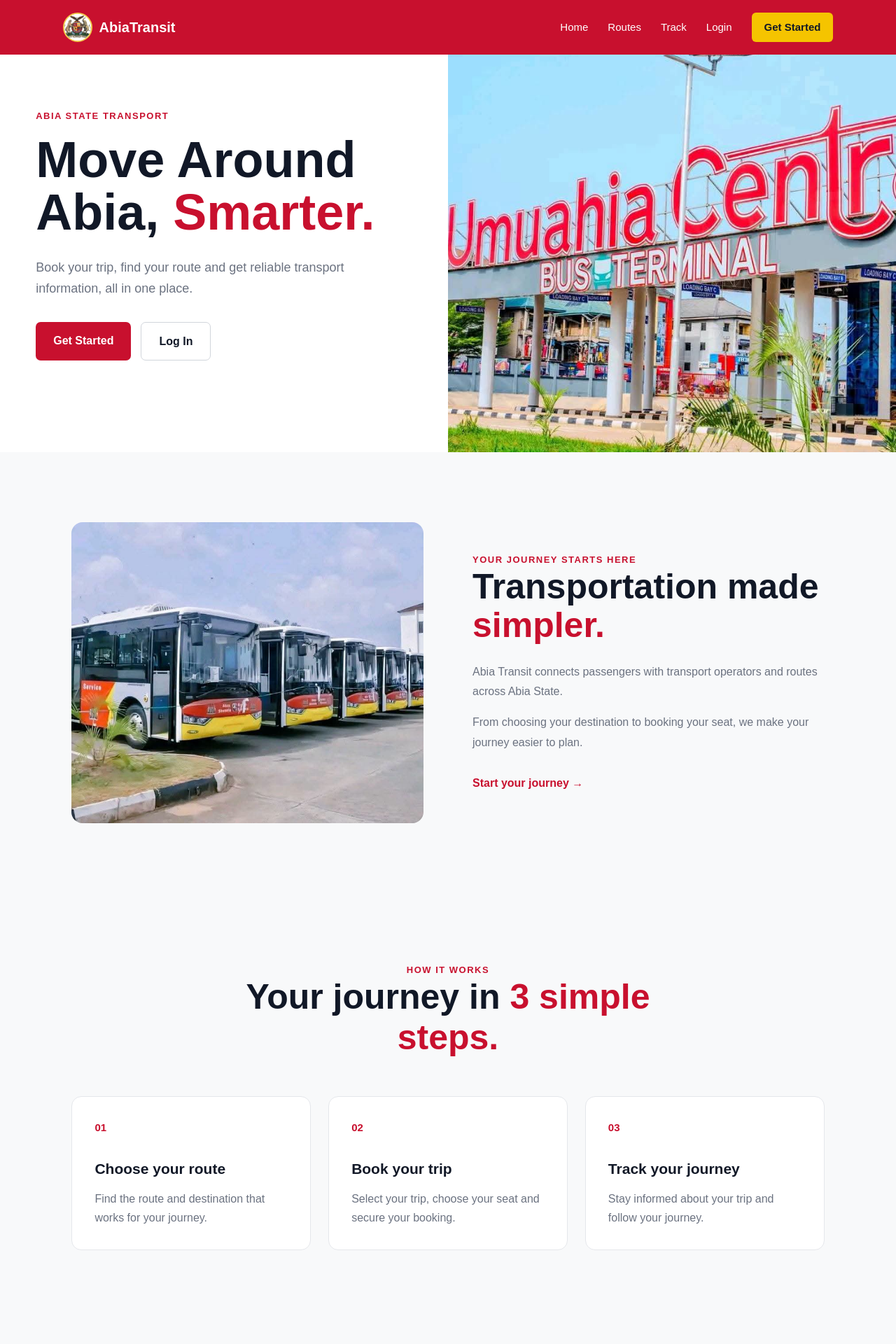
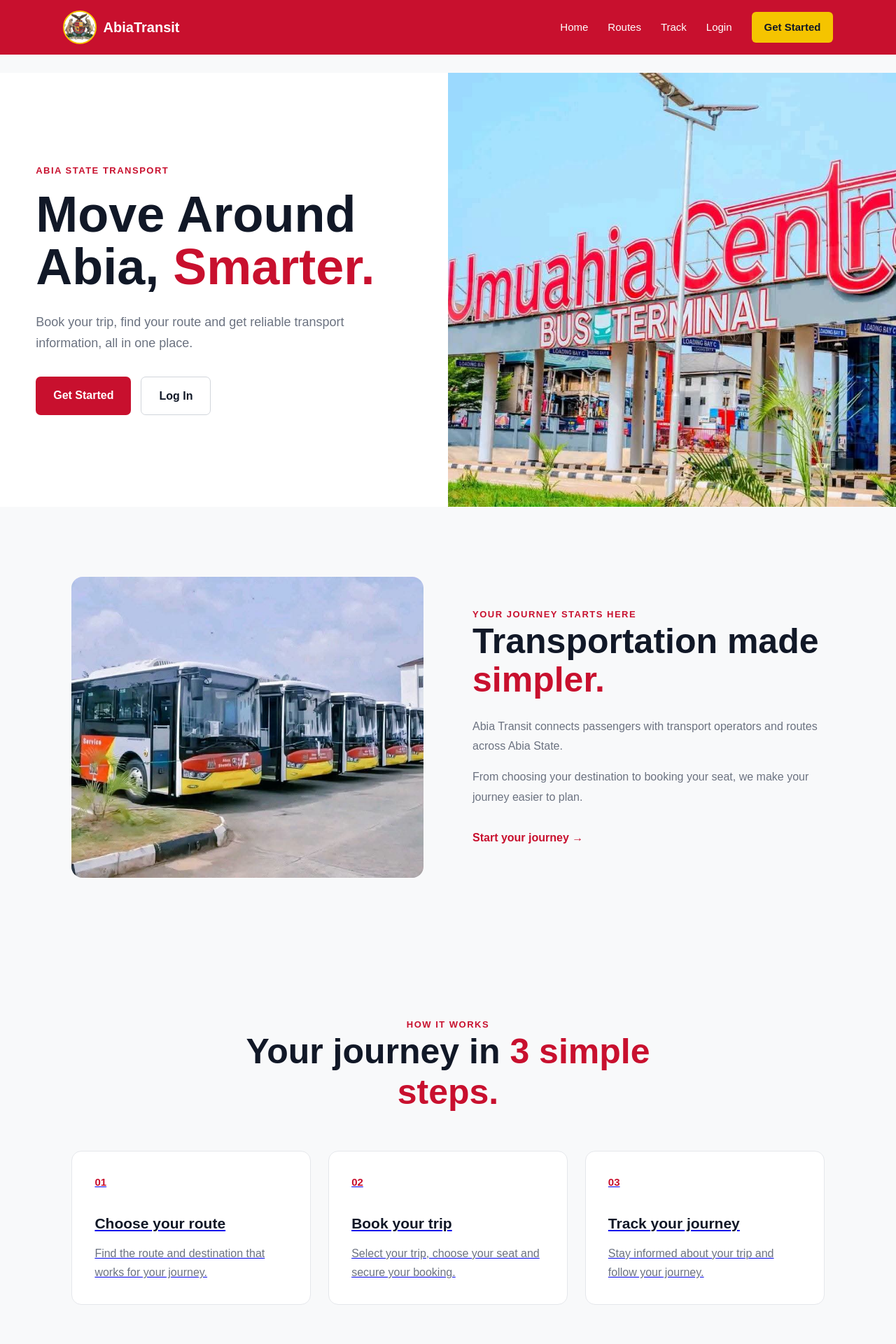
Before and after one commit to Chisom-cell/transport-project, a Django app: page / in a window 1280 px wide. Shown: the top 1920 px of the page at 70% size. Run offline with Django 5.2, Linux system fonts and the light colour scheme.

Commit message:
transport app modifications

```diff
--- a/static/css/base.css
+++ b/static/css/base.css
@@ -6,6 +6,10 @@
     margin: 0;
     padding: 0;
     box-sizing: border-box;
+}
+
+html {
+    scroll-behavior: smooth;
 }
 
 body {
@@ -20,43 +24,108 @@ body {
    NAVBAR
 ========================= */
 
-/* ================= STATIC NAVBAR ================= */
-
 .navbar {
     position: fixed;
     top: 0;
     left: 0;
     width: 100%;
+    min-height: 78px;
+
     z-index: 1000;
-}
 
-/* Prevent page content from hiding underneath navbar */
+    background: #c8102e;
 
-.navbar {
-    background: #c8102e;
-    padding: 18px 7%;
+    padding: 14px 7%;
+
     display: flex;
     justify-content: space-between;
     align-items: center;
 }
 
-.nav-link {
+
+/* =========================
+   LOGO
+========================= */
+
+.navbar .logo {
+    display: flex;
+    align-items: center;
+    gap: 10px;
+
     color: white;
     text-decoration: none;
-    font-size: 15px;
+    white-space: nowrap;
+
+    flex-shrink: 0;
+}
+
+
+/* Logo circle */
+
+.navbar .logo-circle {
+    width: 48px;
+    height: 48px;
+
+    min-width: 48px;
+    min-height: 48px;
+
+    max-width: 48px;
+    max-height: 48px;
+
+    border-radius: 50%;
+    overflow: hidden;
+
+    display: flex;
+    align-items: center;
+    justify-content: center;
+
+    background: white;
+    border: 2px solid #f5c400;
+
+    flex-shrink: 0;
+}
+
+
+/* Logo image */
+
+.navbar .logo-circle img {
+    width: 100%;
+    height: 100%;
+
+    min-width: 0;
+    min-height: 0;
+
+    max-width: 100%;
+    max-height: 100%;
+
+    object-fit: cover;
+
+    display: block;
+}
+
+
+/* Abia Transit text */
+
+.navbar .logo-text {
+    display: flex;
+    align-items: center;
+
+    color: white;
+
+    line-height: 1;
+
+    font-size: 20px;
     font-weight: 600;
 }
 
-.nav-link:hover {
-    opacity: 0.8;
+.navbar .logo-text strong {
+    font-weight: 800;
 }
 
-.logo {
-    color: white;
-    text-decoration: none;
-    font-size: 24px;
-    font-weight: 700;
-}
+
+/* =========================
+   NAVIGATION LINKS
+========================= */
 
 .nav-links {
     display: flex;
@@ -66,20 +135,42 @@ body {
 
 .nav-links a {
     color: white;
+
     text-decoration: none;
+
     font-size: 15px;
+    font-weight: 500;
+
+    transition: opacity 0.2s ease;
 }
 
 .nav-links a:hover {
     opacity: 0.8;
 }
 
+
+/* =========================
+   NAVIGATION BUTTON
+========================= */
+
 .nav-button {
     background: #f5c400;
+
     color: #111827 !important;
-    padding: 9px 18px;
+
+    padding: 10px 18px;
+
     border-radius: 6px;
-    font-weight: 600;
+
+    font-weight: 600 !important;
+
+    transition: background 0.2s ease;
+}
+
+.nav-button:hover {
+    background: #e6b900;
+
+    opacity: 1 !important;
 }
 
 
@@ -89,56 +180,134 @@ body {
 
 .login-toggle {
     cursor: pointer;
+
     background: transparent;
+
     border: none;
+
     color: white;
+
     font-weight: 600;
 }
 
 .login-form {
     display: none;
+
     position: absolute;
+
     right: 7%;
     top: 70px;
+
     background: white;
+
     padding: 12px;
+
     border-radius: 6px;
+
     box-shadow: 0 6px 18px rgba(0, 0, 0, 0.12);
+
     color: #111827;
+
     min-width: 220px;
+
     z-index: 1000;
 }
 
 .login-form input {
     width: 100%;
+
     padding: 8px;
+
     margin-bottom: 8px;
+
     border: 1px solid #e5e7eb;
+
     border-radius: 4px;
 }
 
 .login-form button {
     width: 100%;
+
     padding: 8px;
+
     background: #c8102e;
+
     color: white;
+
     border: none;
+
     border-radius: 4px;
+
     font-weight: 600;
 }
 
 .login-form button:hover {
     cursor: pointer;
+
     opacity: 0.9;
 }
 
 
 /* =========================
-   MAIN
+   MAIN CONTENT
 ========================= */
+
+/*
+   Because the navbar is fixed,
+   push page content below it.
+*/
 
 main {
     min-height: calc(100vh - 150px);
+
+    padding-top: 78px;
+}
+
+
+/* =========================
+   SITE MESSAGES
+========================= */
+
+.site-messages {
+    max-width: 1200px;
+
+    margin: 18px auto;
+
+    padding: 0 2rem;
+}
+
+.alert {
+    padding: 10px 12px;
+
+    border-radius: 6px;
+
+    margin-bottom: 8px;
+
+    font-size: 14px;
+}
+
+.alert-success {
+    background: #f0fdf4;
+
+    border: 1px solid #bbf7d0;
+
+    color: #064e3b;
+}
+
+.alert-error {
+    background: #ffe5e5;
+
+    border: 1px solid #f5c2c2;
+
+    color: #a00000;
+}
+
+.alert-info {
+    background: #eff6ff;
+
+    border: 1px solid #bfdbfe;
+
+    color: #1e3a8a;
 }
 
 
@@ -148,13 +317,17 @@ main {
 
 footer {
     background: #1f2937;
+
     color: white;
+
     padding: 30px 7%;
+
     text-align: center;
 }
 
 footer p {
     color: #d1d5db;
+
     font-size: 14px;
 }
 
@@ -166,93 +339,48 @@ footer p {
 @media (max-width: 768px) {
 
     .navbar {
+        padding: 12px 5%;
+
+        min-height: auto;
+
         flex-direction: column;
+
         gap: 15px;
     }
 
+
+    .navbar .logo-circle {
+        width: 44px;
+        height: 44px;
+
+        min-width: 44px;
+        min-height: 44px;
+
+        max-width: 44px;
+        max-height: 44px;
+    }
+
+
+    .navbar .logo-text {
+        font-size: 18px;
+    }
+
+
     .nav-links {
         flex-wrap: wrap;
+
         justify-content: center;
+
         gap: 15px;
     }
-}
-
-.site-messages {
-    max-width: 1200px;
-    margin: 18px auto;
-    padding: 0 2rem;
-}
-
-.alert {
-    padding: 10px 12px;
-    border-radius: 6px;
-    margin-bottom: 8px;
-    font-size: 14px;
-}
-
-.alert-success {
-    background: #f0fdf4;
-    border: 1px solid #bbf7d0;
-    color: #064e3b;
-}
-
-.alert-error {
-    background: #ffe5e5;
-    border: 1px solid #f5c2c2;
-    color: #a00000;
-}
-
-.alert-info {
-    background: #eff6ff;
-    border: 1px solid #bfdbfe;
-    color: #1e3a8a;
-}
 
 
+    .nav-links a {
+        font-size: 14px;
+    }
 
-/* ================================
-   ABIA TRANSIT LOGO
-================================ */
 
-.logo {
-    display: flex;
-    align-items: center;
-    gap: 10px;
-    text-decoration: none;
-    white-space: nowrap;
+    main {
+        padding-top: 135px;
+    }
 }
-
-.logo-circle {
-    width: 42px;
-    height: 42px;
-    min-width: 42px;
-
-    border-radius: 50%;
-    overflow: hidden;
-
-    display: flex;
-    align-items: center;
-    justify-content: center;
-
-    background: #ffffff;
-    border: 2px solid #f2c94c;
-}
-
-.logo-circle img {
-    width: 100%;
-    height: 100%;
-    object-fit: cover;
-    display: block;
-}
-
-.logo-text {
-    display: flex;
-    align-items: center;
-    line-height: 1;
-    font-size: 20px;
-    font-weight: 600;
-}
-
-.logo-text strong {
-    font-weight: 800;
-}
--- a/templates/transport/book_trip.html
+++ b/templates/transport/book_trip.html
@@ -1,4 +1,4 @@
-{% extends "transport/base.html" %}
+{% extends "base.html" %}
 
 {% block title %}
     Book Trip | Abia Transit
--- a/templates/transport/booking_success.html
+++ b/templates/transport/booking_success.html
@@ -1,4 +1,4 @@
-{% extends "transport/base.html" %}
+{% extends "base.html" %}
 
 {% block title %}
     Booking Confirmed | Abia Transit
--- a/templates/transport/home.html
+++ b/templates/transport/home.html
@@ -99,7 +99,7 @@
 
     <div class="steps">
 
-        <div class="step-card">
+        <a href="{% url 'transport:routes' %}" class="step-card">
 
             <div class="step-number">01</div>
 
@@ -110,10 +110,10 @@
                 for your journey.
             </p>
 
-        </div>
+        </a>
 
 
-        <div class="step-card">
+        <a href="{% url 'transport:routes' %}" class="step-card">
 
             <div class="step-number">02</div>
 
@@ -124,10 +124,10 @@
                 secure your booking.
             </p>
 
-        </div>
+        </a>
 
 
-        <div class="step-card">
+        <a href="{% url 'tracking:list' %}" class="step-card" aria-label="Track your journey" title="Track your journey">
 
             <div class="step-number">03</div>
 
@@ -138,7 +138,7 @@
                 follow your journey.
             </p>
 
-        </div>
+        </a>
 
     </div>
 
--- a/templates/transport/route_detail.html
+++ b/templates/transport/route_detail.html
@@ -1,4 +1,4 @@
-{% extends "transport/base.html" %}
+{% extends "base.html" %}
 
 {% block title %}
 {{ route.name }} | Abia Transit
--- a/templates/transport/routes.html
+++ b/templates/transport/routes.html
@@ -1,4 +1,4 @@
-{% extends "transport/base.html" %}
+{% extends "base.html" %}
 
 {% block title %}
 Routes | Abia Transit
@@ -62,7 +62,7 @@ Routes | Abia Transit
                         </p>
 
                         <a
-                            href="{% url 'transport:trips' route.id %}"
+                            href="{% url 'transport:route_detail' route.id %}"
                             style="
                                 display: inline-block;
                                 margin-top: 20px;
@@ -73,7 +73,7 @@ Routes | Abia Transit
                                 text-decoration: none;
                             "
                         >
-                            View Trips
+                            View Route
                         </a>
 
                     </div>
--- a/templates/transport/trips.html
+++ b/templates/transport/trips.html
@@ -1,4 +1,4 @@
-{% extends "transport/base.html" %}
+{% extends "base.html" %}
 
 {% block title %}Available Trips - Abia Transit{% endblock %}
 
```
Also changed, not shown: templates/transport/trip_detail.html (+3 -4 lines), README.md (added).
